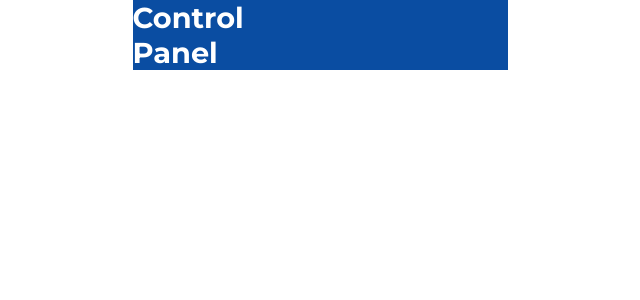
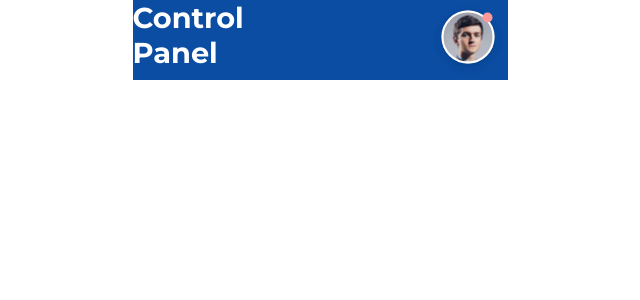
Before and after one commit to mikandermickey/Smartlights-projekt_v1, a React (Create React App) app: page / in a window 1280 px wide. Shown: the top 300 px of the page, without its empty margins (320-960 px from the left). Built offline with nearby package versions, Linux system fonts and the light colour scheme.

Commit message:
avatar imported

```diff
--- /dev/null
+++ b/src/components/Avatar.js
@@ -0,0 +1,12 @@
+/** @jsx jsx */
+import { css, jsx } from "@emotion/core";
+import userImage from "../images/user.svg";
+
+const Avatar = () => {
+    return (
+
+        <img src={userImage} alt="User" />
+    );
+}
+
+export default Avatar;
--- a/src/components/Header.js
+++ b/src/components/Header.js
@@ -1,6 +1,7 @@
 /** @jsx jsx */
 import { css, jsx } from "@emotion/core";
 import Headline from "./Headline";
+import Avatar from "./Avatar";
 
 const Header = () => {
     const style = css`
@@ -10,6 +11,7 @@ const Header = () => {
     return (
         <header css={style}>
             <Headline text="Control Panel" />
+            <Avatar />
         </header>
     );
 }
```
